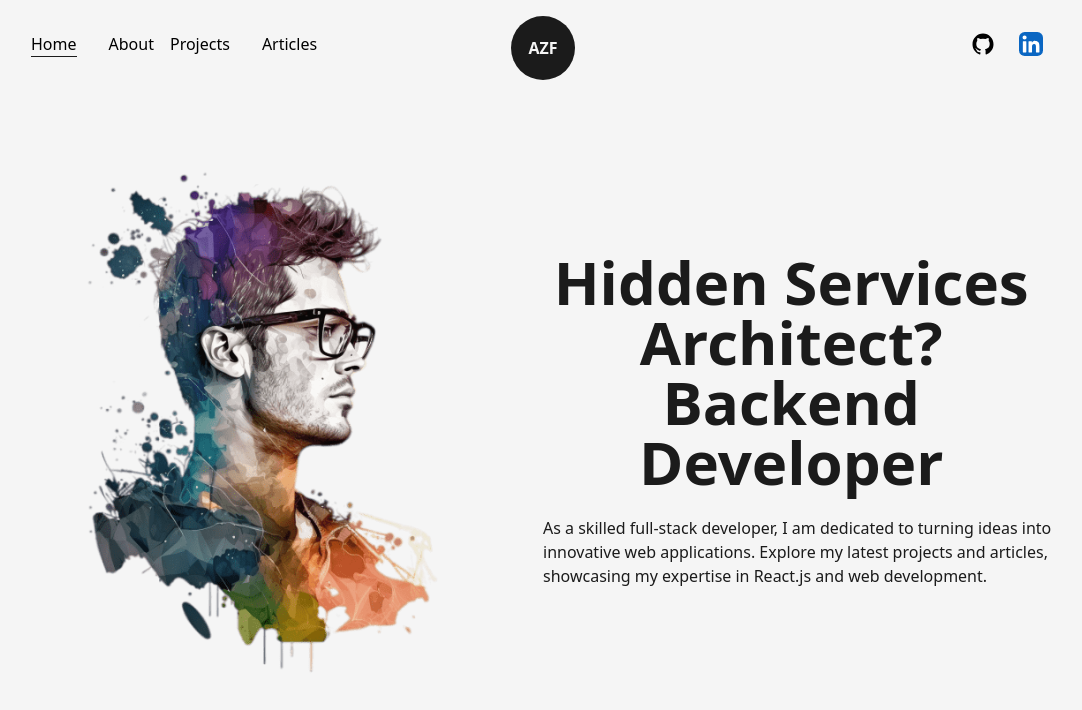
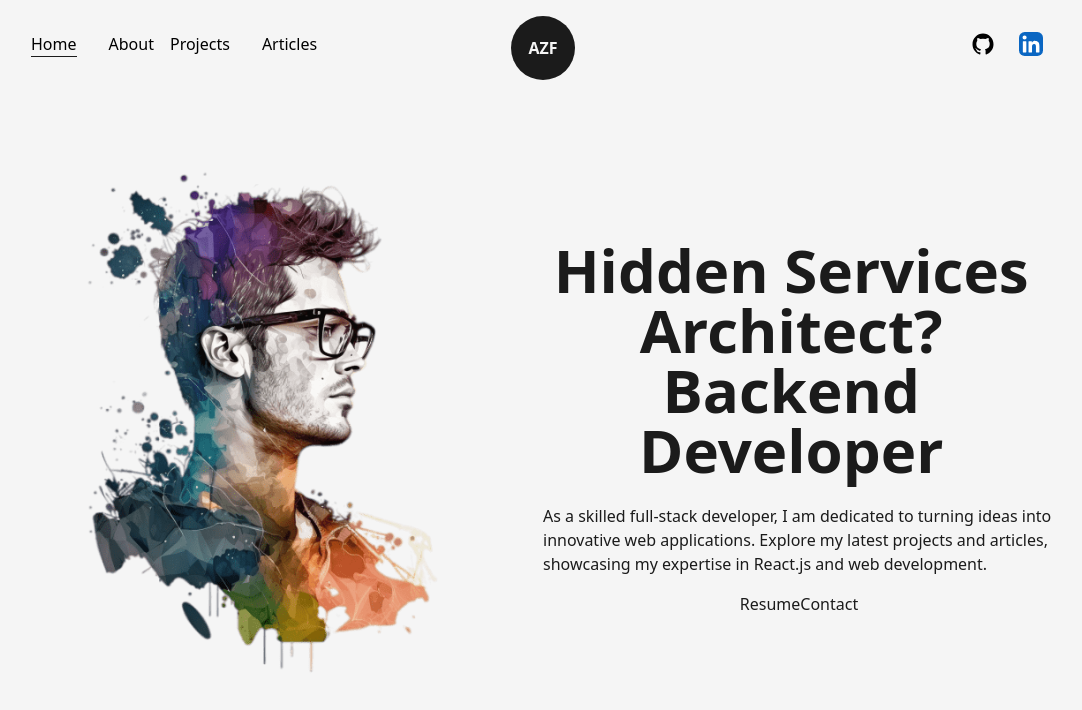
Before and after one commit to Alejandrozf23/developer-portafolio, a Next.js app: page / in a window 1280 px wide. Shown: the top 710 px of the page, without its empty margins (97-1179 px from the left). Built offline with nearby package versions, Linux system fonts and the light colour scheme.

Commit message:
Add PDF & Contact buttons without styles

```diff
--- a/src/pages/index.js
+++ b/src/pages/index.js
@@ -22,8 +22,11 @@ export default function Home() {
               <AnimatedText text="Hidden Services Architect? Backend Developer" className='!text-6x1'/>
               <p className='my-4 text-base font-medium'>As a skilled full-stack developer, I am dedicated to turning ideas into innovative web applications.
                 Explore my latest projects and articles, showcasing my expertise in React.js and web development.</p>
+              <div>
+                <Link href="/dummy.pdf">Resume</Link>
+                <Link href="mailto:alexzepeda2908@gmail.com">Contact</Link>
+              </div>
             </div>
-
           </div>
         </Layout>
       </main>
```
